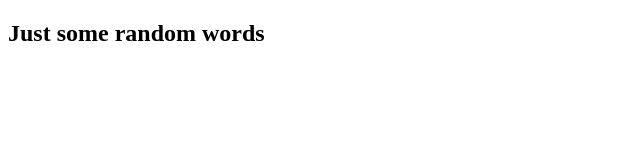
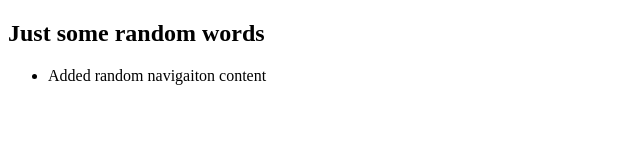
Before and after one commit to adnageeTT/demo-website, a plain HTML site: page index.html in a window 1280 px wide. Shown: the whole page, without its empty margins (0-640 px from the left). Drawn offline with Linux system fonts and the light colour scheme.

Commit message:
added navigation to index page

```diff
--- a/index.html
+++ b/index.html
@@ -7,5 +7,6 @@
 </head>
 <body>
     <h2>Just some random words</h2>
+    <ul><li>Added random navigaiton content</li></ul>
 </body>
 </html>
```
